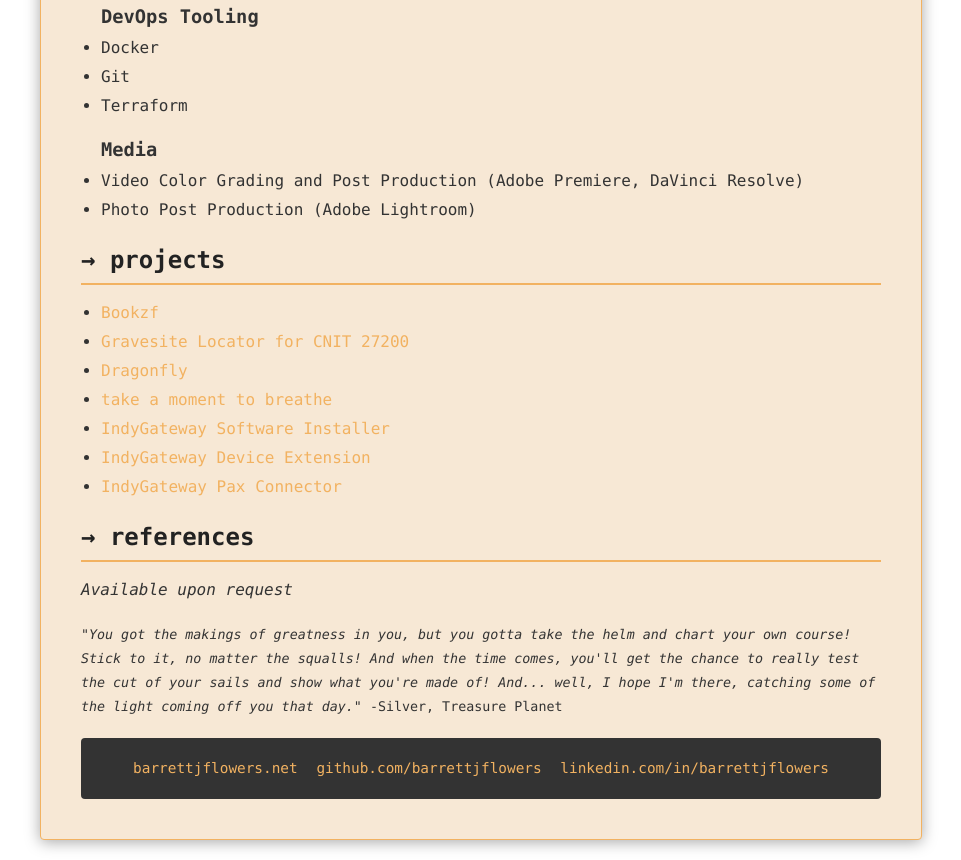
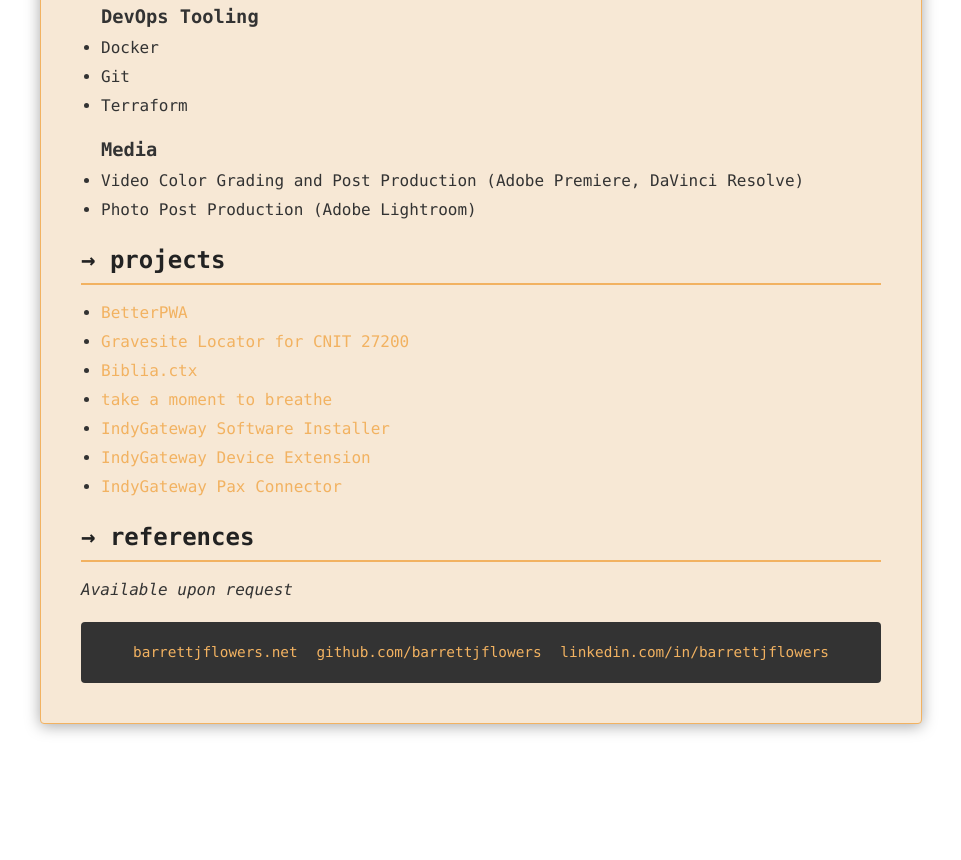
Before and after one commit to barrettjflowers/simple-resume, a plain HTML site: page index.html in a window 1280 px wide. Shown: the part 1815-2675 px from the top of the page, without its empty margins (159-1120 px from the left). After the commit the page ends 2559 px from the top, so only its background shows below. Drawn offline with Linux system fonts and the light colour scheme.

Commit message:
update projects

```diff
--- a/index.html
+++ b/index.html
@@ -187,9 +187,9 @@ footer a:hover {
       <section>
          <h2>→ projects</h2>
          <ul>
-            <li><a href="https://github.com/barrettjflowers/bookzf">Bookzf</a></li>
+            <li><a href="https://github.com/barrettjflowers/betterpwa">BetterPWA</a></li>
             <li><a href="https://github.com/barrettjflowers/gravesite-locator">Gravesite Locator for CNIT 27200</a></li>
-            <li><a href="https://github.com/barrettjflowers/dragonfly">Dragonfly</a></li>
+            <li><a href="https://github.com/barrettjflowers/biblia.ctx">Biblia.ctx</a></li>
 			<li><a href="https://www.youtube.com/watch?v=nFdbLP1-OHc">take a moment to breathe</a></li>
             <li><a href="https://indyhost.net/indygateway/">IndyGateway Software Installer</a></li>
             <li><a href="https://indyhost.net/indygateway/">IndyGateway Device Extension</a></li>
@@ -200,12 +200,6 @@ footer a:hover {
 		  <h2>→ references</h2>
 			<p><em>Available upon request</em></p>
 	  </section>
-	  <section>
-			  <p><small><em>"You got the makings of greatness in you, but you gotta take the helm and chart your own course! Stick to
-            it, no matter the squalls! And when the time comes, you'll get the chance to really test the cut of your
-            sails and show what you're made of! And... well, I hope I'm there, catching some of the light coming off you
-			that day."</em> -Silver, Treasure Planet</small></p>
-		 </section>
 <footer>
    <p><a href="https://barrettjflowers.net">barrettjflowers.net</a> <a
          href="https://github.com/barrettjflowers/">github.com/barrettjflowers </a>
```
